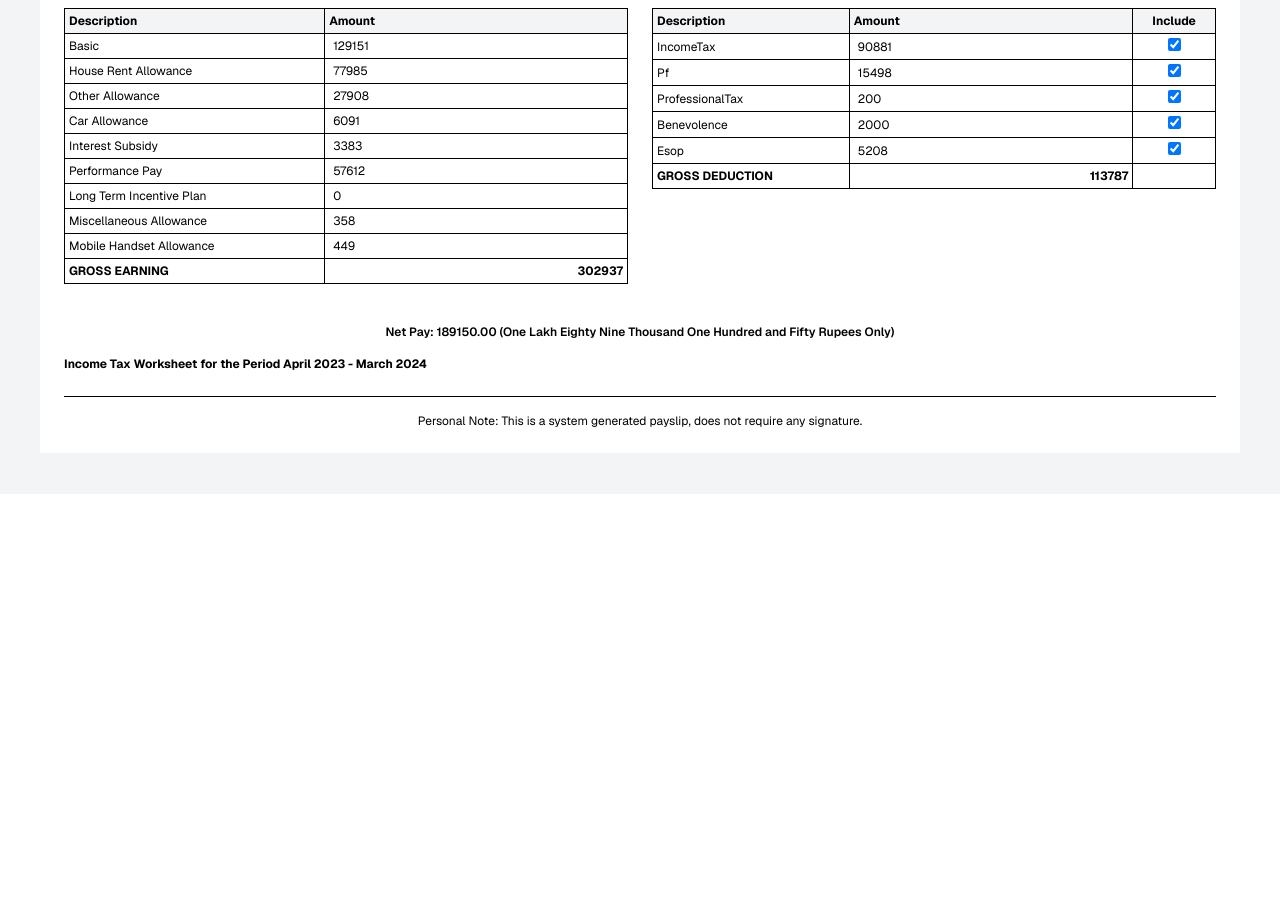
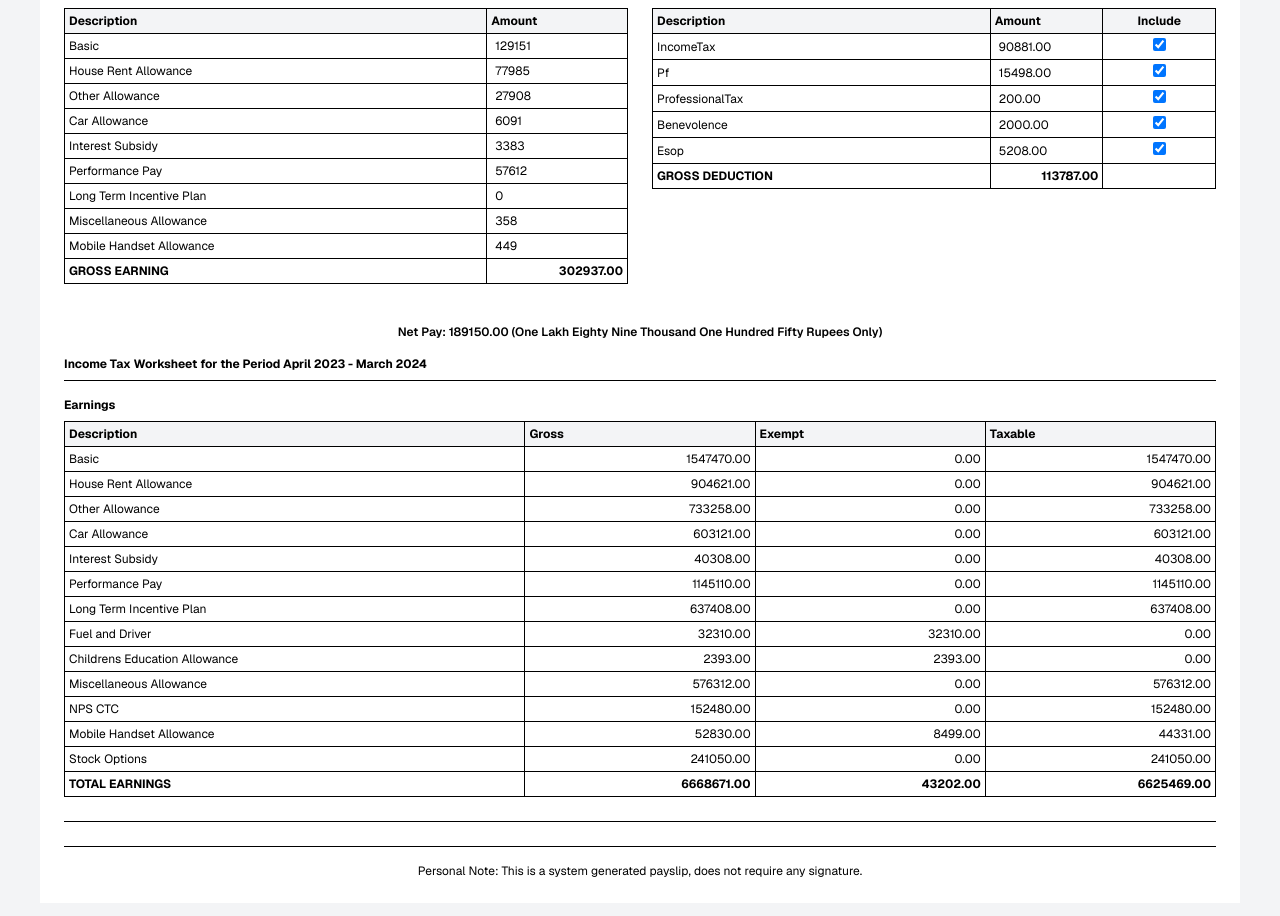
Before and after one commit to Didfu/payrollsystem, a Next.js app: page / in a window 1280 px wide. Shown: the part 306-1222 px from the top of the page. Before the commit the page ends 800 px from the top, so only its background shows below. Built offline with nearby package versions, Linux system fonts and the light colour scheme.

Commit message:
3rd table added

```diff
--- a/src/components/Payslip.jsx
+++ b/src/components/Payslip.jsx
@@ -38,29 +38,43 @@ const Payslip = () => {
       if (n < 20) return a[n];
       if (n < 100) return b[Math.floor(n / 10)] + (n % 10 ? ' ' + a[n % 10] : '');
       if (n < 1000)
-        return a[Math.floor(n / 100)] + ' Hundred' + (n % 100 ? ' and ' + numToWords(n % 100) : '');
-      return ''; // This line would only be reached if n is negative or too large for the current logic
+        return a[Math.floor(n / 100)] + ' Hundred' + (n % 100 ? ' ' + numToWords(n % 100) : '') + ' Rupees';
+      return '';
     };
 
+    let integerPart = Math.floor(num);
+    let decimalPart = Math.round((num - integerPart) * 100);
+
     let result = '';
-    // Handle Crore (10,000,000)
-    if (num >= 10000000) {
-      result += numToWords(Math.floor(num / 10000000)) + ' Crore ';
-      num %= 10000000;
+
+    let tempNum = integerPart;
+    let parts = [];
+
+    if (tempNum >= 10000000) {
+      parts.push(numToWords(Math.floor(tempNum / 10000000)) + ' Crore');
+      tempNum %= 10000000;
     }
-    // Handle Lakh (100,000)
-    if (num >= 100000) {
-      result += numToWords(Math.floor(num / 100000)) + ' Lakh ';
-      num %= 100000;
+    if (tempNum >= 100000) {
+      parts.push(numToWords(Math.floor(tempNum / 100000)) + ' Lakh');
+      tempNum %= 100000;
     }
-    // Handle Thousand (1,000)
-    if (num >= 1000) {
-      result += numToWords(Math.floor(num / 1000)) + ' Thousand ';
-      num %= 1000;
+    if (tempNum >= 1000) {
+      parts.push(numToWords(Math.floor(tempNum / 1000)) + ' Thousand');
+      tempNum %= 1000;
     }
-    // Handle remaining hundreds, tens, and units
-    if (num > 0) {
-      result += numToWords(num);
+    if (tempNum > 0) {
+      parts.push(numToWords(tempNum));
+    }
+
+    result = parts.join(' ');
+
+    if (decimalPart > 0) {
+      if (result.length > 0) {
+        result += ' and ';
+      }
+      result += numToWords(decimalPart) + ' Paisa';
+    } else if (result.length === 0) {
+      result = 'Zero';
     }
 
     return result.trim();
@@ -109,6 +123,24 @@ const Payslip = () => {
   );
 
   const netPay = grossEarning - grossDeduction;
+  const annualEarningsData = [
+    { desc: "Basic", gross: 1547470.00, exempt: 0.00, taxable: 1547470.00 },
+    { desc: "House Rent Allowance", gross: 904621.00, exempt: 0.00, taxable: 904621.00 },
+    { desc: "Other Allowance", gross: 733258.00, exempt: 0.00, taxable: 733258.00 },
+    { desc: "Car Allowance", gross: 603121.00, exempt: 0.00, taxable: 603121.00 },
+    { desc: "Interest Subsidy", gross: 40308.00, exempt: 0.00, taxable: 40308.00 },
+    { desc: "Performance Pay", gross: 1145110.00, exempt: 0.00, taxable: 1145110.00 },
+    { desc: "Long Term Incentive Plan", gross: 637408.00, exempt: 0.00, taxable: 637408.00 },
+    { desc: "Fuel and Driver", gross: 32310.00, exempt: 32310.00, taxable: 0.00 },
+    { desc: "Childrens Education Allowance", gross: 2393.00, exempt: 2393.00, taxable: 0.00 },
+    { desc: "Miscellaneous Allowance", gross: 576312.00, exempt: 0.00, taxable: 576312.00 },
+    { desc: "NPS CTC", gross: 152480.00, exempt: 0.00, taxable: 152480.00 },
+    { desc: "Mobile Handset Allowance", gross: 52830.00, exempt: 8499.00, taxable: 44331.00 },
+    { desc: "Stock Options", gross: 241050.00, exempt: 0.00, taxable: 241050.00 },
+  ];
+  const annualGrossTotal = annualEarningsData.reduce((sum, item) => sum + item.gross, 0);
+  const annualExemptTotal = annualEarningsData.reduce((sum, item) => sum + item.exempt, 0);
+  const annualTaxableTotal = annualEarningsData.reduce((sum, item) => sum + item.taxable, 0);
   return (
 
     <div className="p-6 max-w-[1200px] mx-auto text-xs font-sans bg-white text-black print:text-black print:bg-white print:p-2 print:max-w-full print:text-[10px]">
@@ -173,11 +205,11 @@ const Payslip = () => {
         {/* Earnings */}
         <div className="mb-6">
           <h3 className="font-bold mb-2">Earnings</h3>
-          <table className="w-full border">
+          <table className="w-full border table-fixed">
             <thead className="bg-gray-100">
               <tr>
-                <th className="border p-1 text-left">Description</th>
-                <th className="border p-1 text-left">Amount</th>
+                <th className="border p-1 text-left w-3/4">Description</th>
+                <th className="border p-1 text-left w-1/4">Amount</th>
               </tr>
             </thead>
             <tbody>
@@ -187,16 +219,23 @@ const Payslip = () => {
                   <td className="border p-1">
                     <input
                       type="number"
-                      className="w-full px-1"
+                      step="0.01"
+                      className="w-24 px-1"
                       value={item.rate}
                       onChange={(e) => updateEarning(idx, e.target.value)}
+                      onBlur={(e) => {
+                        const val = parseFloat(e.target.value || 0).toFixed(2);
+                        updateEarning(idx, val);
+                      }}
                     />
                   </td>
                 </tr>
               ))}
               <tr className="font-bold">
                 <td className="border p-1">GROSS EARNING</td>
-                <td className="border p-1 text-right">{grossEarning}</td>
+                <td className="border p-1 text-right">
+                  {parseFloat(grossEarning).toFixed(2)}
+                </td>
               </tr>
             </tbody>
           </table>
@@ -205,12 +244,12 @@ const Payslip = () => {
         {/* Deductions */}
         <div>
           <h3 className="font-bold mb-2">Deductions</h3>
-          <table className="w-full border">
+          <table className="w-full border table-fixed">
             <thead className="bg-gray-100">
               <tr>
-                <th className="border p-1 text-left">Description</th>
-                <th className="border p-1 text-left">Amount</th>
-                <th className="border p-1 text-center">Include</th>
+                <th className="border p-1 text-left w-3/5">Description</th>
+                <th className="border p-1 text-left w-1.5/5">Amount</th>
+                <th className="border p-1 text-center w-0.5/5">Include</th>
               </tr>
             </thead>
             <tbody>
@@ -221,15 +260,17 @@ const Payslip = () => {
                     {deductionToggles[key] ? (
                       <input
                         type="number"
-                        className="w-full px-1"
-                        value={value}
+                        step="0.01"
+                        className="w-24 px-1"
+                        value={parseFloat(value).toFixed(2)}
                         readOnly
                       />
                     ) : (
-                      <span className="block px-1 text-gray-500">{value}</span>
+                      <span className="block px-1 text-gray-500">
+                        {parseFloat(value).toFixed(2)}
+                      </span>
                     )}
                   </td>
-
                   <td className="border p-1 text-center">
                     <input
                       type="checkbox"
@@ -241,7 +282,9 @@ const Payslip = () => {
               ))}
               <tr className="font-bold">
                 <td className="border p-1">GROSS DEDUCTION</td>
-                <td className="border p-1 text-right">{grossDeduction}</td>
+                <td className="border p-1 text-right">
+                  {parseFloat(grossDeduction).toFixed(2)}
+                </td>
                 <td className="border p-1" />
               </tr>
             </tbody>
@@ -249,14 +292,50 @@ const Payslip = () => {
         </div>
       </div>
 
-
       <p className="text-center font-semibold mb-4">
-        Net Pay: {netPay.toFixed(2)} ({numberToWords(netPay)} Rupees Only)
+        Net Pay: {netPay.toFixed(2)} ({numberToWords(netPay)} Only)
       </p>
       <p className="font-bold mb-2">Income Tax Worksheet for the Period April 2023 - March 2024</p>
-
+      <hr></hr><br></br>
       {/* Additional tables for Income Tax Worksheet, Deductions, Perqs, etc., can be added here similarly with detailed rows */}
-
+      {/* Annual Earnings Table (Income Tax Worksheet Section) */}
+      <div className="mb-6">
+        <h3 className="font-bold mb-2">Earnings</h3>
+        <table className="w-full border table-fixed">
+          <thead className="bg-gray-100">
+            <tr>
+              <th className="border p-1 text-left w-2/5">Description</th>
+              <th className="border p-1 text-left w-1/5">Gross</th>
+              <th className="border p-1 text-left w-1/5">Exempt</th>
+              <th className="border p-1 text-left w-1/5">Taxable</th>
+            </tr>
+          </thead>
+          <tbody>
+            {/* Map over the annualEarningsData to display yearly values */}
+            {annualEarningsData.map((item, idx) => (
+              <tr key={idx}>
+                <td className="border p-1">{item.desc}</td>
+                <td className="border p-1 text-right">{item.gross.toFixed(2)}</td>
+                <td className="border p-1 text-right">{item.exempt.toFixed(2)}</td>
+                <td className="border p-1 text-right">{item.taxable.toFixed(2)}</td>
+              </tr>
+            ))}
+            <tr className="font-bold">
+              <td className="border p-1">TOTAL EARNINGS</td> {/* Changed to TOTAL EARNINGS as per image */}
+              <td className="border p-1 text-right">
+                {annualGrossTotal.toFixed(2)}
+              </td>
+              <td className="border p-1 text-right">
+                {annualExemptTotal.toFixed(2)}
+              </td>
+              <td className="border p-1 text-right">
+                {annualTaxableTotal.toFixed(2)}
+              </td>
+            </tr>
+          </tbody>
+        </table>
+      </div>
+        <hr></hr>
       <p className="text-xs text-center mt-6 border-t pt-4">
         Personal Note: This is a system generated payslip, does not require any signature.
       </p>
```
Lines whose indentation alone changed are shown as unchanged.
